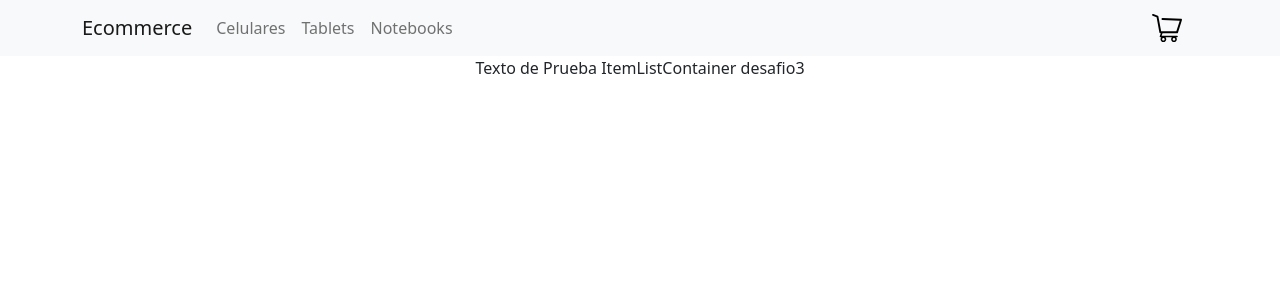
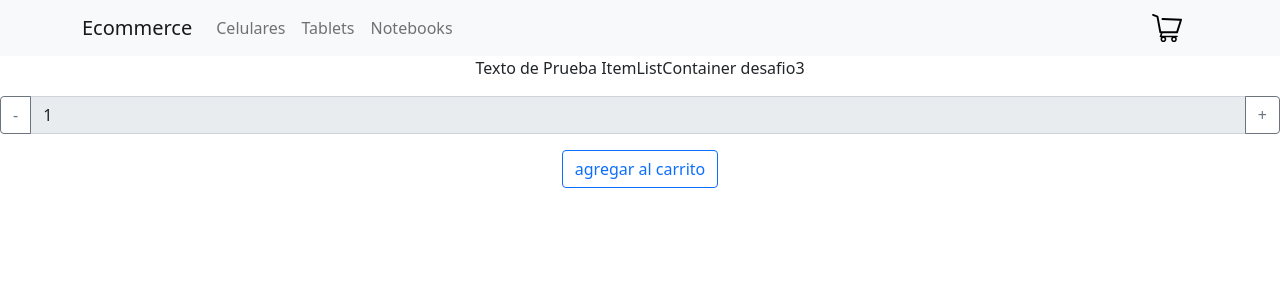
Before and after one commit to lucho77/reactCoderhouse, a React (Create React App) app: page / in a window 1280 px wide. Shown: the top 300 px of the page. Built offline with nearby package versions, Linux system fonts and the light colour scheme.

Commit message:
se egrego itemcount

```diff
--- a/src/App.js
+++ b/src/App.js
@@ -2,6 +2,7 @@ import logo from './logo.svg';
 import './App.css';
 import NavBar from './components/NavBar';
 import ItemListConteiner from './components/ItemListConteiner';
+import ItemCount from './components/itemCount';
 
 function App() {
   return (
--- a/src/components/ItemListConteiner.js
+++ b/src/components/ItemListConteiner.js
@@ -1,8 +1,11 @@
+import ItemCount from "./itemCount";
 function ItemListConteiner(props) {
   console.log(props);
     return (
       <>
     <p> Texto de Prueba ItemListContainer {props.name}</p>
+    <ItemCount inicial="1" stock="5"/>
+
     </>
     );
 
--- /dev/null
+++ b/src/components/itemCount.js
@@ -0,0 +1,28 @@
+import InputGroup from 'react-bootstrap/InputGroup';
+import Button from 'react-bootstrap/Button';
+import FormControl from 'react-bootstrap/FormControl';
+import Form from 'react-bootstrap/Form';
+function ItemCount(props) {
+    return (
+      <>
+    <InputGroup className="mb-3">
+        <Button variant="outline-secondary" id="button-addon1">
+        -
+        </Button>
+    <FormControl
+      aria-label="Example text with button addon"
+      aria-describedby="basic-addon1" value={props.inicial} disabled
+    />
+        <Button variant="outline-secondary" id="button-addon1">
+            +
+        </Button>
+  </InputGroup>
+  <Button variant="outline-primary" id="button-addon1">
+            agregar al carrito
+        </Button>
+
+</>
+  );
+}
+
+export default ItemCount;
```
